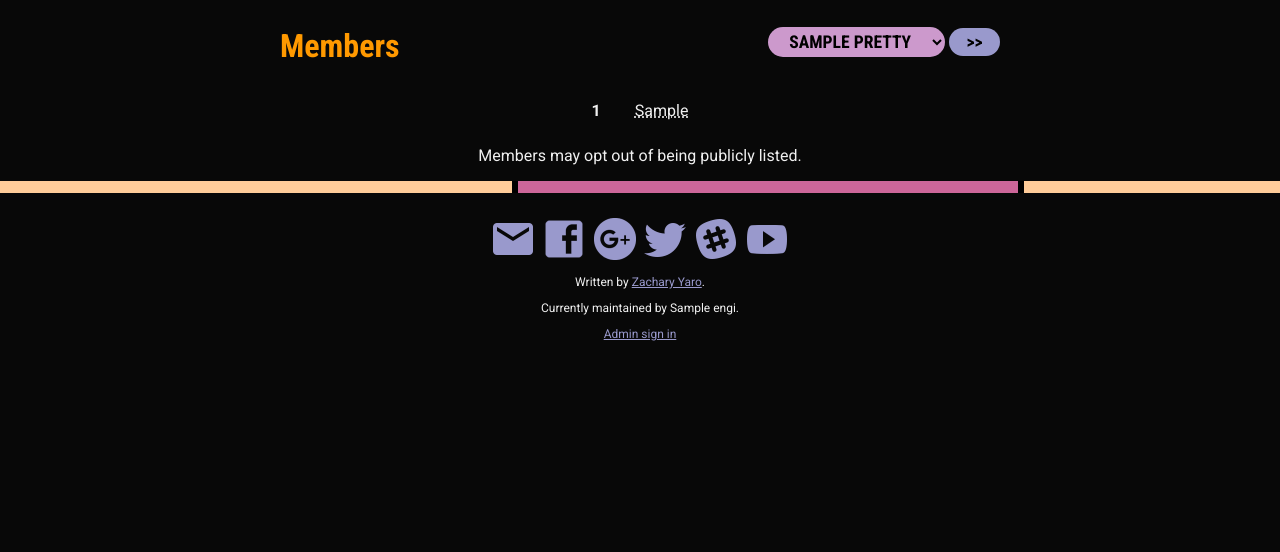
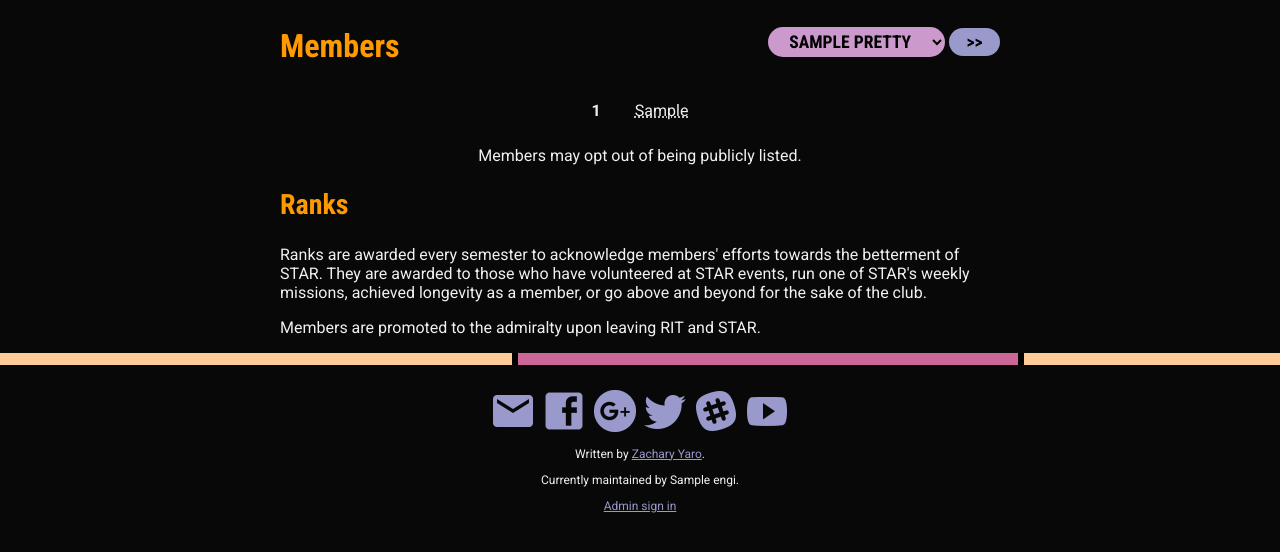
Before and after one commit to RITSTARClub/star-site, a Python web app: template templates/member_list.html in a window 1280 px wide. Shown: the part 155-707 px from the top of the page. Run offline with Jinja, Linux system fonts and the light colour scheme; the template is opened without the code that fills it: most values are stand-ins (such as "Sample title", 1, 10 or a date in 2020).

Commit message:
Show rank info. blurb at the bottom of member lists

```diff
--- a/templates/member_list.html
+++ b/templates/member_list.html
@@ -23,5 +23,10 @@
 		</p>
 	{% endif %}
 </section>
+<section>
+	<h2>Ranks</h2>
+	<p>Ranks are awarded every semester to acknowledge members' efforts towards the betterment of STAR.  They are awarded to those who have volunteered at STAR events, run one of STAR's weekly missions, achieved longevity as a member, or go above and beyond for the sake of the club.</p>
+	<p>Members are promoted to the admiralty upon leaving RIT and STAR.</p>
+</section>
 
 {% include 'foot.html' %}
```
